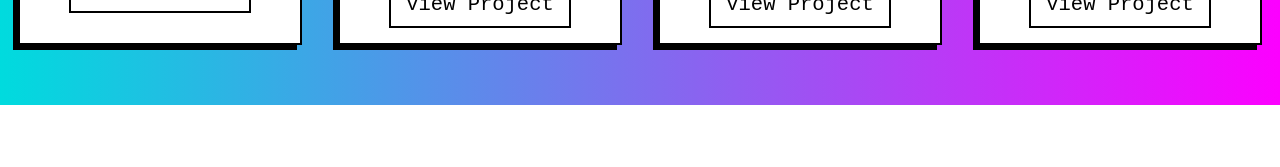
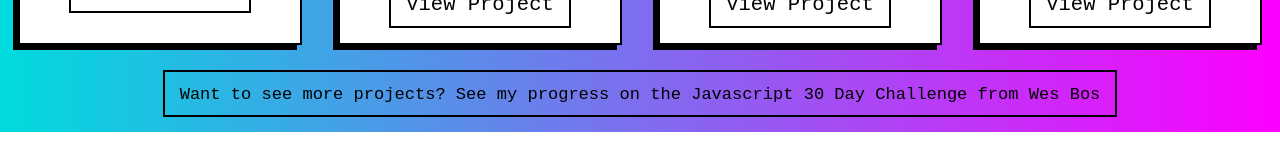
Before and after one commit to SamJamWillingham/updated-react-portfolio, a React (Create React App) app: page / in a window 1280 px wide. Shown: the part 1765-1932 px from the top of the page. Built offline with nearby package versions, Linux system fonts and the light colour scheme; a web font is replaced by a local one.

Commit message:
added new button linking to JS 30 day challenge form Wes Bos

```diff
--- a/src/Projects.css
+++ b/src/Projects.css
@@ -9,7 +9,7 @@
   display: block;
   align-items: center;
   width: 100%;
-  height: 560px;
+  height: 100%;
   text-align: center;
 
   padding-top: 15px;
--- a/src/Projects.js
+++ b/src/Projects.js
@@ -75,6 +75,14 @@ export default function Projects() {
           </a>
         </div>
       </div>
+      <a href="https://dazzling-perlman-5655fe.netlify.app/">
+        <button>
+          <small>
+            Want to see more projects? See my progress on the Javascript 30 Day
+            Challenge from Wes Bos
+          </small>
+        </button>
+      </a>
     </div>
   );
 }
```
